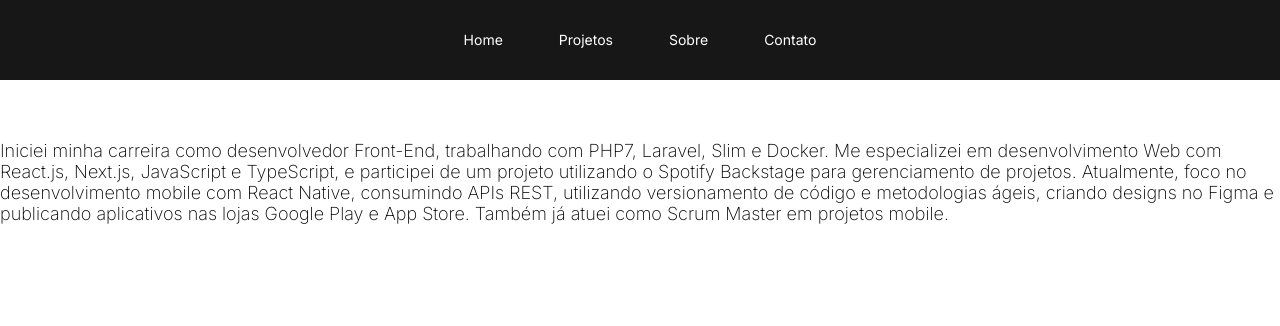
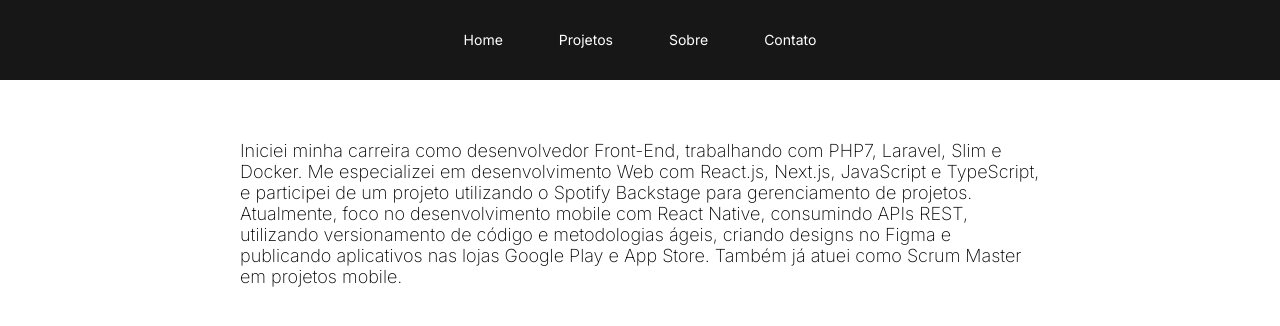
Before and after one commit to edsonjuniornarvaes/portifolio, a Next.js app: page /about in a window 1280 px wide. Shown: the top 326 px of the page. Built offline with nearby package versions, Linux system fonts and the light colour scheme.

Commit message:
style: add improvements

```diff
--- a/src/app/about/page.tsx
+++ b/src/app/about/page.tsx
@@ -1,20 +1,23 @@
 "use client";
 
-import { Container, ContentDescription } from "../styles";
+import { Container, Content, ContentDescription } from "../styles";
 
 const About = () => {
   return (
     <Container>
-      <ContentDescription>
-        Iniciei minha carreira como desenvolvedor Front-End, trabalhando com
-        PHP7, Laravel, Slim e Docker. Me especializei em desenvolvimento Web com
-        React.js, Next.js, JavaScript e TypeScript, e participei de um projeto
-        utilizando o Spotify Backstage para gerenciamento de projetos.
-        Atualmente, foco no desenvolvimento mobile com React Native, consumindo
-        APIs REST, utilizando versionamento de código e metodologias ágeis,
-        criando designs no Figma e publicando aplicativos nas lojas Google Play
-        e App Store. Também já atuei como Scrum Master em projetos mobile.
-      </ContentDescription>
+      <Content>
+        <ContentDescription>
+          Iniciei minha carreira como desenvolvedor Front-End, trabalhando com
+          PHP7, Laravel, Slim e Docker. Me especializei em desenvolvimento Web
+          com React.js, Next.js, JavaScript e TypeScript, e participei de um
+          projeto utilizando o Spotify Backstage para gerenciamento de projetos.
+          Atualmente, foco no desenvolvimento mobile com React Native,
+          consumindo APIs REST, utilizando versionamento de código e
+          metodologias ágeis, criando designs no Figma e publicando aplicativos
+          nas lojas Google Play e App Store. Também já atuei como Scrum Master
+          em projetos mobile.
+        </ContentDescription>
+      </Content>
     </Container>
   );
 };
```
Also changed, not shown: src/app/contact/page.tsx (+6 -2 lines), src/app/projects/page.tsx (+6 -2 lines).
